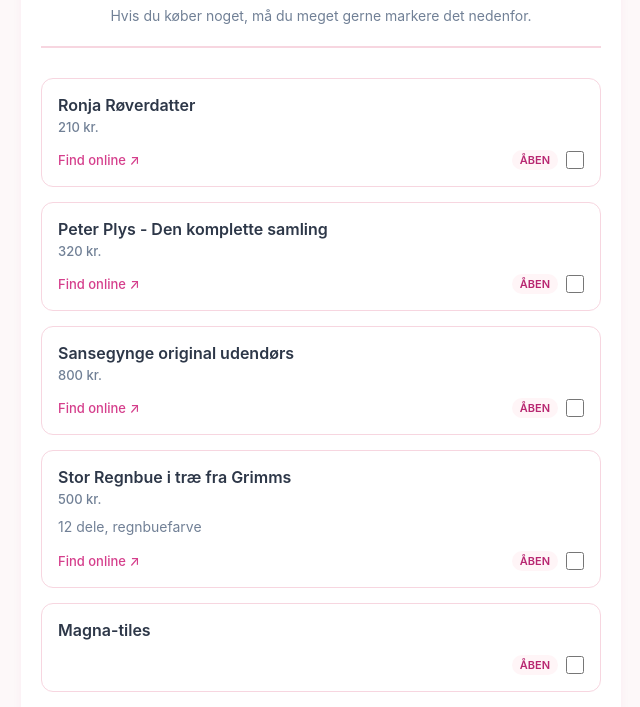
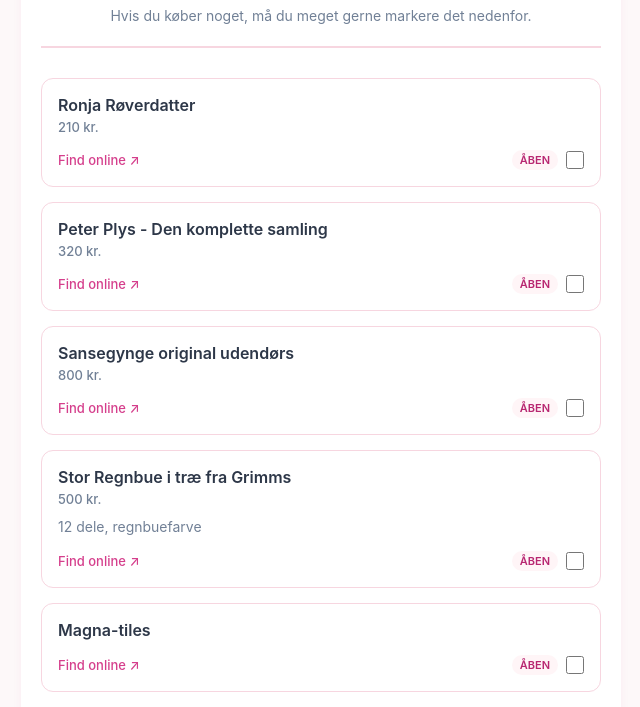
Before and after one commit to emilbs-git/clara-wishlist, a plain HTML site: page index.html in a window 1280 px wide. Shown: the part 92-799 px from the top of the page, without its empty margins (319-959 px from the left). Drawn offline with nearby package versions, Linux system fonts and the light colour scheme; no server answers; a web font is replaced by a local one.

Commit message:
Update index.html

```diff
--- a/index.html
+++ b/index.html
@@ -81,7 +81,7 @@
         { id: "2", title: "Peter Plys - Den komplette samling", price: "320 kr.", description: "", url: "https://www.saxo.com/dk/peter-plys-den-komplette-samling-af-fortaellinger-og-digte-jubilaeumsudgave-med-kassette_bog_9788702445466" },
         { id: "3", title: "Sansegynge original udendørs", price: "800 kr.", description: "", url: "https://www.sansegynge.dk/produkt/sansegynge-udendoers/" },
         { id: "4", title: "Stor Regnbue i træ fra Grimms", price: "500 kr.", description: "12 dele, regnbuefarve", url: "https://legeakademiet.dk/regnbue-af-trae-12-dele-1270-82213.html?srsltid=AfmBOop3RNOtsxSL9t4oTvc7ZdkWtYXZQfkFohqcLkP0NmLR8tbPyZHR1_g" },
-        { id: "5", title: "Magna-tiles", price: "", description: "", url: "" },
+        { id: "5", title: "Magna-tiles", price: "", description: "", url: "https://www.pricerunner.dk/cl/72/Legetoej?man_id=220907&sort=popularity" },
         { id: "6", title: "De første Farvekridt", price: "", description: "F.eks Carioca baby Teddy farvekridt eller farveblokke i bivoks", url: "" },
         { id: "7", title: "Fjällräven Kånken Mini - Ox Red", price: "550 kr.", description: "", url: "https://www.pricerunner.dk/pl/1196-3211192476/Tasker/Fjaellraeven-Kaanken-Mini-Ox-Red-Sammenlign-Priser?sort=PRICE&price=PRICE_WITH_SHIPPING" },
         { id: "8", title: "Kasse/opbevaring til Claras legetøj", price: "", description: "", url: "" },
```
